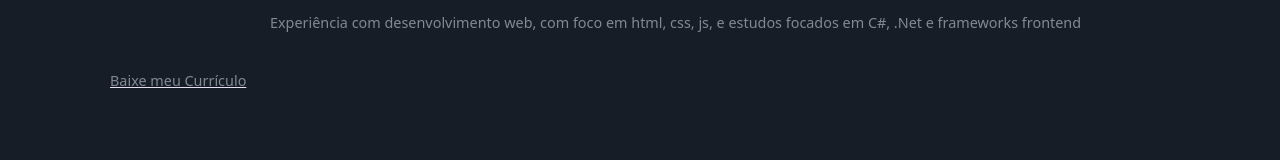
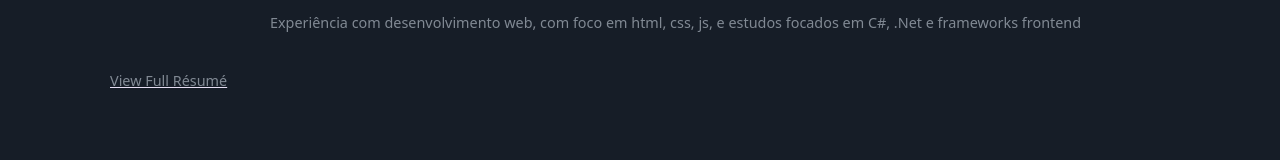
Before and after one commit to AugustoOmena/augusto_omena, an Angular app: page / in a window 1280 px wide. Shown: the part 575-735 px from the top of the page. Built offline with nearby package versions, Linux system fonts and the light colour scheme.

Commit message:
Redirecting resume

```diff
--- a/angular.json
+++ b/angular.json
@@ -31,9 +31,11 @@
             ],
             "tsConfig": "tsconfig.app.json",
             "assets": [
+              "src/public/assets",
               {
                 "glob": "**/*",
                 "input": "public"
+
               }
             ],
             "styles": [
@@ -94,6 +96,7 @@
             ],
             "tsConfig": "tsconfig.spec.json",
             "assets": [
+              "src/public/assets",
               {
                 "glob": "**/*",
                 "input": "public"
--- a/src/app/Components/home/home.component.html
+++ b/src/app/Components/home/home.component.html
@@ -51,7 +51,7 @@
           </p>
         </div>
       </div>
-      <a href="/assets/arquivos/Profile.pdf" download="Profile.pdf"><p class="p-90">Baixe meu Currículo</p></a>
+      <a href="https://augustoomena.vercel.app/assets/archives/Profile.pdf"><p class="p-90">View Full Résumé</p></a>
 
 
       <h2 class="top-90">Projeto</h2>
```
Also changed, not shown: 1 other file (tests, documents, lock files or other folders).
